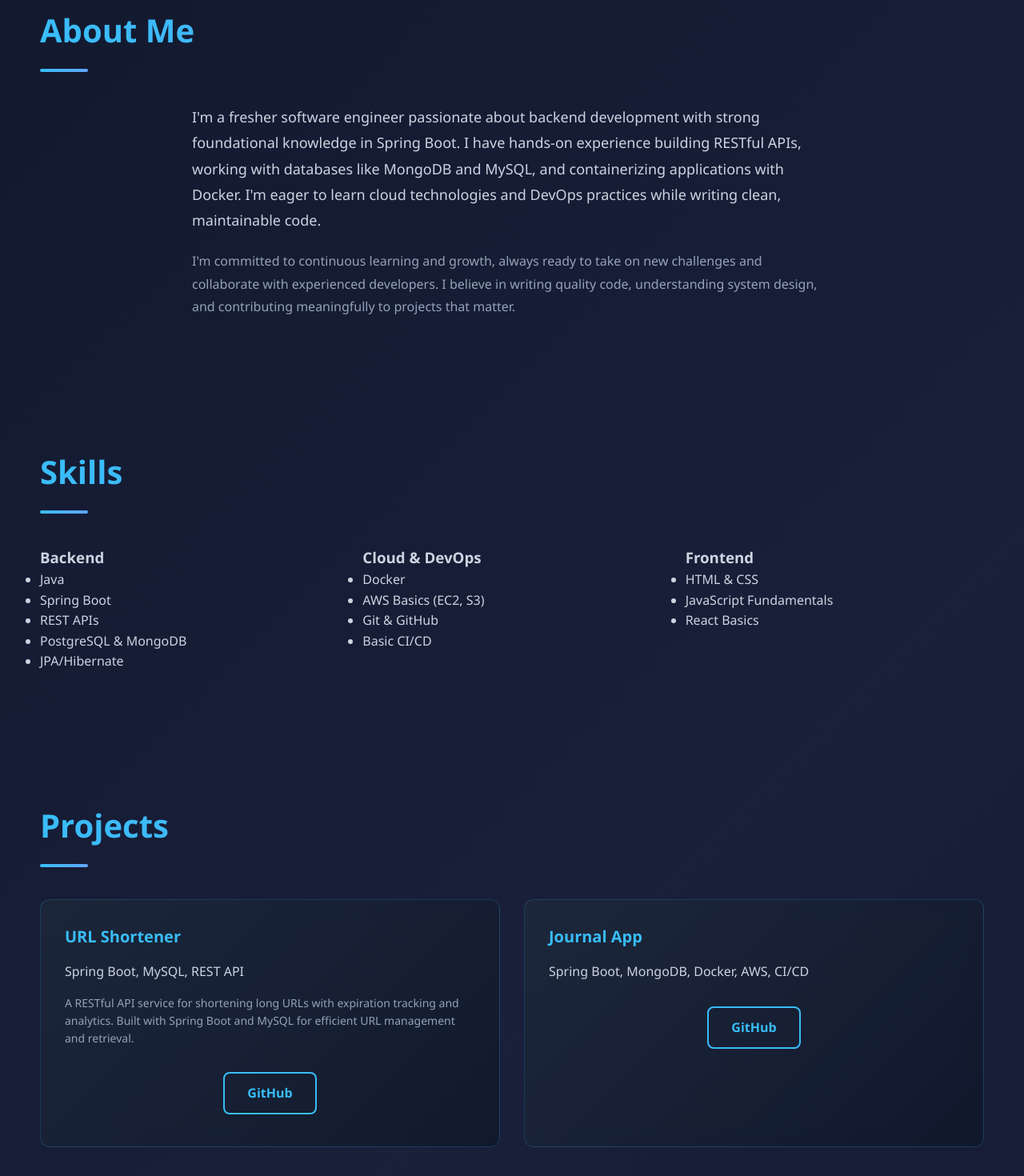
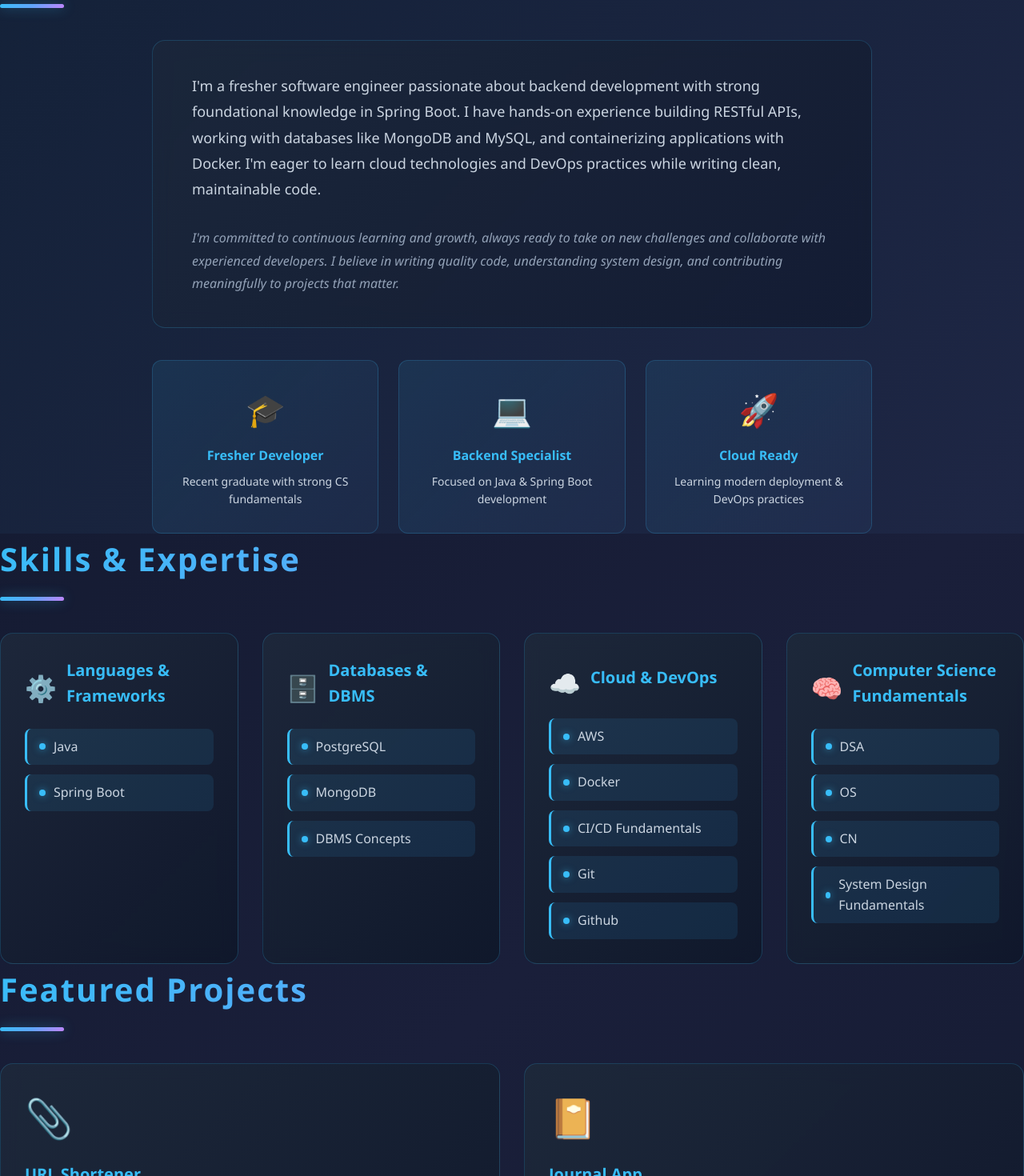
Before and after one commit to SayanBanerjee100/Portfolio, a React (Vite) app: page / in a window 1280 px wide. Shown: the part 880-2350 px from the top of the page at 80% size. Built offline with nearby package versions, Linux system fonts and the light colour scheme.

Commit message:
Files changed Fixed errors

```diff
--- a/src/components/About.jsx
+++ b/src/components/About.jsx
@@ -1,7 +1,9 @@
 export default function About() {
   return (
-    <section id="about" className="section">
+    <section id="about" className="section about-section">
       <h2>About Me</h2>
+      <div className="about-content">
+        <div className="about-card">
           <p style={{
             fontSize: "18px",
             lineHeight: "1.8",
@@ -16,10 +18,31 @@ export default function About() {
             lineHeight: "1.8",
             color: "#94a3b8",
             maxWidth: "800px",
-        margin: "20px auto 0"
+            margin: "30px auto 0",
+            fontStyle: "italic"
           }}>
             I'm committed to continuous learning and growth, always ready to take on new challenges and collaborate with experienced developers. I believe in writing quality code, understanding system design, and contributing meaningfully to projects that matter.
           </p>
+        </div>
+
+        <div className="about-highlights">
+          <div className="highlight-item">
+            <span className="highlight-icon">🎓</span>
+            <h4>Fresher Developer</h4>
+            <p>Recent graduate with strong CS fundamentals</p>
+          </div>
+          <div className="highlight-item">
+            <span className="highlight-icon">💻</span>
+            <h4>Backend Specialist</h4>
+            <p>Focused on Java & Spring Boot development</p>
+          </div>
+          <div className="highlight-item">
+            <span className="highlight-icon">🚀</span>
+            <h4>Cloud Ready</h4>
+            <p>Learning modern deployment & DevOps practices</p>
+          </div>
+        </div>
+      </div>
     </section>
   );
 }
--- a/src/components/Projects.jsx
+++ b/src/components/Projects.jsx
@@ -1,21 +1,24 @@
 export default function Projects() {
   return (
     <section id="projects" className="section">
-      <h2>Projects</h2>
+      <h2>Featured Projects</h2>
 
       <div className="grid">
-        <div className="card">
+        <div className="card project-card">
+          <div className="project-icon">📎</div>
           <h3>URL Shortener</h3>
-          <p>Spring Boot, MySQL, REST API</p>
-          <p style={{ fontSize: "14px", color: "#94a3b8", marginTop: "10px" }}>A RESTful API service for shortening long URLs with expiration tracking and analytics. Built with Spring Boot and MySQL for efficient URL management and retrieval.</p>
+          <p className="tech-stack">Spring Boot • MySQL • REST API</p>
+          <p className="project-description">A robust RESTful API service for shortening long URLs with expiration tracking and analytics. Features include URL compression, redirect management, and visit statistics. Built with Spring Boot and MySQL for efficient data management and retrieval.</p>
           <div className="cert-actions">
             <a href="https://github.com/SayanBanerjee100/UrlShortener" target="_blank" rel="noopener noreferrer" className="btn btn-secondary">GitHub</a>
           </div>
         </div>
 
-        <div className="card">
+        <div className="card project-card">
+          <div className="project-icon">📔</div>
           <h3>Journal App</h3>
-          <p>Spring Boot, MongoDB, Docker, AWS, CI/CD</p>
+          <p className="tech-stack">Spring Boot • MongoDB • Docker • AWS • CI/CD</p>
+          <p className="project-description">A full-stack journal application with containerization and cloud deployment. Demonstrates proficiency in backend API development, database management, Docker containerization, and CI/CD pipeline setup for automated deployment to AWS infrastructure.</p>
           <div className="cert-actions">
             <a href="https://github.com/SayanBanerjee100/journalApp" target="_blank" rel="noopener noreferrer" className="btn btn-secondary">GitHub</a>
           </div>
--- a/src/components/Skills.jsx
+++ b/src/components/Skills.jsx
@@ -1,38 +1,48 @@
 export default function Skills() {
+  const skillCategories = [
+    {
+      title: "Languages & Frameworks",
+      skills: ["Java", "Spring Boot"],
+      icon: "⚙️"
+    },
+    {
+      title: "Databases & DBMS",
+      skills: ["PostgreSQL", "MongoDB", "DBMS Concepts"],
+      icon: "🗄️"
+    },
+    {
+      title: "Cloud & DevOps",
+      skills: ["AWS", "Docker", "CI/CD Fundamentals", "Git", "Github"],
+      icon: "☁️"
+    },
+    {
+      title: "Computer Science Fundamentals",
+      skills: ["DSA", "OS", "CN", "System Design Fundamentals"],
+      icon: "🧠"
+    }
+  ];
+
   return (
     <section id="skills" className="section">
-      <h2>Skills</h2>
+      <h2>Skills & Expertise</h2>
 
       <div className="grid">
-        <div>
-          <h3>Backend</h3>
-          <ul>
-            <li>Java</li>
-            <li>Spring Boot</li>
-            <li>REST APIs</li>
-            <li>PostgreSQL & MongoDB</li>
-            <li>JPA/Hibernate</li>
-          </ul>
-        </div>
-
-        <div>
-          <h3>Cloud & DevOps</h3>
-          <ul>
-            <li>Docker</li>
-            <li>AWS Basics (EC2, S3)</li>
-            <li>Git & GitHub</li>
-            <li>Basic CI/CD</li>
-          </ul>
-        </div>
-
-        <div>
-          <h3>Frontend</h3>
-          <ul>
-            <li>HTML & CSS</li>
-            <li>JavaScript Fundamentals</li>
-            <li>React Basics</li>
-          </ul>
-        </div>
+        {skillCategories.map((category, idx) => (
+          <div key={idx} className="skill-card">
+            <div className="skill-header">
+              <span className="skill-icon">{category.icon}</span>
+              <h3>{category.title}</h3>
+            </div>
+            <div className="skill-list">
+              {category.skills.map((skill, i) => (
+                <div key={i} className="skill-badge">
+                  <span className="skill-dot"></span>
+                  {skill}
+                </div>
+              ))}
+            </div>
+          </div>
+        ))}
       </div>
     </section>
   );
--- a/src/index.css
+++ b/src/index.css
@@ -160,6 +160,8 @@ body.light-mode .hero {
   border-right: .15em solid var(--color-text);
   display: inline-block;
   animation: fadeInDown 0.8s ease, typing 3s steps(30,end) 0.5s forwards, blink-caret .7s step-end infinite;
+  text-shadow: 0 0 30px rgba(56, 189, 248, 0.3);
+  letter-spacing: 1px;
 }
 
 .hero p {
@@ -180,12 +182,19 @@ body.light-mode .hero {
   border-radius: 50%;
   border: 4px solid var(--color-primary);
   object-fit: cover;
-  box-shadow: 0 0 40px rgba(56, 189, 248, 0.3);
-  transition: transform 0.3s ease;
+  box-shadow: 0 0 40px rgba(56, 189, 248, 0.3), 0 0 60px rgba(56, 189, 248, 0.2);
+  transition: all 0.4s ease;
+  animation: float 3s ease-in-out infinite;
 }
 
 .profile-image:hover {
-  transform: scale(1.05);
+  transform: scale(1.08);
+  box-shadow: 0 0 60px rgba(56, 189, 248, 0.5), 0 0 80px rgba(96, 165, 250, 0.3);
+}
+
+@keyframes float {
+  0%, 100% { transform: translateY(0px); }
+  50% { transform: translateY(-10px); }
 }
 
 .photo-upload-input {
@@ -214,20 +223,17 @@ body.light-mode .hero {
   animation: fadeInUp 0.8s ease 0.6s both;
 }
 
-.section {
-  padding: 80px 50px;
-  margin: 0 auto;
-}
-
 .section h2 {
   font-size: 40px;
   margin-bottom: 40px;
-  background: linear-gradient(135deg, var(--color-primary), var(--color-secondary));
+  background: linear-gradient(135deg, var(--color-primary), var(--color-secondary), var(--color-accent));
   -webkit-background-clip: text;
   -webkit-text-fill-color: transparent;
   background-clip: text;
   position: relative;
   padding-bottom: 20px;
+  font-weight: 700;
+  letter-spacing: 2px;
 }
 
 .section h2::after {
@@ -235,10 +241,21 @@ body.light-mode .hero {
   position: absolute;
   bottom: 0;
   left: 0;
-  width: 60px;
-  height: 4px;
-  background: linear-gradient(135deg, var(--color-primary), var(--color-secondary));
-  border-radius: 2px;
+  width: 80px;
+  height: 5px;
+  background: linear-gradient(135deg, var(--color-primary), var(--color-secondary), var(--color-accent));
+  border-radius: 3px;
+  box-shadow: 0 0 15px rgba(56, 189, 248, 0.4);
+  animation: slideIn 0.6s ease;
+}
+
+@keyframes slideIn {
+  from {
+    width: 0;
+  }
+  to {
+    width: 80px;
+  }
 }
 
 .grid {
@@ -248,19 +265,124 @@ body.light-mode .hero {
   margin-top: 30px;
 }
 
+.skill-card {
+  background: linear-gradient(135deg, rgba(30, 41, 59, 0.9), rgba(15, 23, 42, 0.9));
+  padding: 30px;
+  border-radius: 16px;
+  border: 1px solid rgba(56, 189, 248, 0.2);
+  transition: all 0.4s cubic-bezier(0.23, 1, 0.320, 1);
+  backdrop-filter: blur(10px);
+  position: relative;
+  overflow: hidden;
+}
+
+.skill-card::before {
+  content: '';
+  position: absolute;
+  top: -50%;
+  right: -50%;
+  width: 100%;
+  height: 100%;
+  background: radial-gradient(circle, rgba(56, 189, 248, 0.1) 0%, transparent 70%);
+  pointer-events: none;
+  opacity: 0;
+  transition: opacity 0.4s ease;
+}
+
+.skill-card:hover::before {
+  opacity: 1;
+}
+
+.skill-card:hover {
+  transform: translateY(-12px);
+  border-color: rgba(56, 189, 248, 0.6);
+  box-shadow: 0 20px 50px rgba(56, 189, 248, 0.2), 0 0 30px rgba(56, 189, 248, 0.1);
+}
+
+.skill-header {
+  display: flex;
+  align-items: center;
+  gap: 12px;
+  margin-bottom: 25px;
+}
+
+.skill-icon {
+  font-size: 32px;
+  animation: bounce 2s infinite;
+}
+
+.skill-card h3 {
+  color: var(--color-primary);
+  font-size: 20px;
+  font-weight: 700;
+  margin: 0;
+}
+
+.skill-list {
+  display: flex;
+  flex-direction: column;
+  gap: 12px;
+}
+
+.skill-badge {
+  display: flex;
+  align-items: center;
+  gap: 10px;
+  padding: 10px 15px;
+  background: rgba(56, 189, 248, 0.1);
+  border-radius: 8px;
+  color: var(--color-text);
+  font-weight: 500;
+  transition: all 0.3s ease;
+  border-left: 3px solid var(--color-primary);
+}
+
+.skill-badge:hover {
+  background: rgba(56, 189, 248, 0.2);
+  transform: translateX(8px);
+}
+
+.skill-dot {
+  width: 8px;
+  height: 8px;
+  border-radius: 50%;
+  background: var(--color-primary);
+  display: inline-block;
+  box-shadow: 0 0 10px rgba(56, 189, 248, 0.6);
+}
+
 .card {
-  background: linear-gradient(135deg, rgba(30, 41, 59, 0.8), rgba(15, 23, 42, 0.8));
+  background: linear-gradient(135deg, rgba(30, 41, 59, 0.9), rgba(15, 23, 42, 0.9));
   padding: 30px;
-  border-radius: 12px;
+  border-radius: 16px;
   border: 1px solid rgba(56, 189, 248, 0.2);
-  transition: all 0.3s ease;
+  transition: all 0.4s cubic-bezier(0.23, 1, 0.320, 1);
   backdrop-filter: blur(10px);
+  position: relative;
+  overflow: hidden;
+}
+
+.card::before {
+  content: '';
+  position: absolute;
+  top: -50%;
+  right: -50%;
+  width: 100%;
+  height: 100%;
+  background: radial-gradient(circle, rgba(56, 189, 248, 0.1) 0%, transparent 70%);
+  pointer-events: none;
+  opacity: 0;
+  transition: opacity 0.4s ease;
+}
+
+.card:hover::before {
+  opacity: 1;
 }
 
 body.light-mode .card {
-  background: #ffffff;
+  background: linear-gradient(135deg, #ffffff 0%, #f8f9fa 100%);
   color: #1a1a1a;
-  border: 1px solid var(--color-primary);
+  border: 1px solid rgba(56, 189, 248, 0.3);
 }
 
 body.light-mode .card p {
@@ -268,9 +390,9 @@ body.light-mode .card p {
 }
 
 .card:hover {
-  transform: translateY(-8px);
-  border-color: rgba(56, 189, 248, 0.5);
-  box-shadow: 0 10px 40px rgba(56, 189, 248, 0.15);
+  transform: translateY(-12px);
+  border-color: rgba(56, 189, 248, 0.6);
+  box-shadow: 0 20px 50px rgba(56, 189, 248, 0.2), 0 0 30px rgba(56, 189, 248, 0.1);
 }
 
 .card h3 {
@@ -282,6 +404,34 @@ body.light-mode .card p {
 .card p {
   color: var(--color-text);
   margin-bottom: 15px;
+}
+
+.project-card {
+  display: flex;
+  flex-direction: column;
+}
+
+.project-icon {
+  font-size: 48px;
+  margin-bottom: 16px;
+  animation: float 3s ease-in-out infinite;
+}
+
+.tech-stack {
+  font-size: 13px;
+  color: var(--color-primary);
+  font-weight: 600;
+  margin-bottom: 12px;
+  text-transform: uppercase;
+  letter-spacing: 1px;
+}
+
+.project-description {
+  font-size: 15px;
+  color: var(--color-text);
+  line-height: 1.7;
+  flex-grow: 1;
+  margin-bottom: 20px;
 }
 
 .btn {
@@ -298,11 +448,29 @@ body.light-mode .card p {
   font-weight: 600;
   transition: all 0.3s ease;
   box-shadow: 0 4px 15px rgba(56, 189, 248, 0.3);
+  position: relative;
+  overflow: hidden;
+}
+
+.btn::before {
+  content: '';
+  position: absolute;
+  top: 0;
+  left: -100%;
+  width: 100%;
+  height: 100%;
+  background: rgba(255, 255, 255, 0.2);
+  transition: left 0.3s ease;
+  z-index: -1;
+}
+
+.btn:hover::before {
+  left: 100%;
 }
 
 .btn:hover {
-  transform: translateY(-3px);
-  box-shadow: 0 8px 25px rgba(56, 189, 248, 0.4);
+  transform: translateY(-4px);
+  box-shadow: 0 12px 35px rgba(56, 189, 248, 0.5), 0 0 20px rgba(56, 189, 248, 0.3);
 }
 
 .btn-primary {
@@ -315,11 +483,32 @@ body.light-mode .card p {
   color: var(--color-primary);
   border: 2px solid var(--color-primary);
   box-shadow: none;
+  position: relative;
+  overflow: hidden;
+}
+
+.btn-secondary::after {
+  content: '';
+  position: absolute;
+  top: 0;
+  left: -100%;
+  width: 100%;
+  height: 100%;
+  background: rgba(56, 189, 248, 0.2);
+  transition: left 0.4s ease;
+  z-index: -1;
+}
+
+.btn-secondary:hover::after {
+  left: 100%;
 }
 
 .btn-secondary:hover {
   background: rgba(56, 189, 248, 0.1);
   border-color: var(--color-secondary);
+  color: var(--color-secondary);
+  box-shadow: 0 0 20px rgba(56, 189, 248, 0.3);
+  transform: translateY(-3px);
 }
 
 .cert-actions {
@@ -332,6 +521,50 @@ body.light-mode .card p {
 
 .cert-actions a {
   flex: 0 1 auto;
+}
+
+.cert-card {
+  display: flex;
+  flex-direction: column;
+}
+
+.cert-header {
+  display: flex;
+  align-items: flex-start;
+  justify-content: space-between;
+  gap: 12px;
+  margin-bottom: 15px;
+}
+
+.cert-header h3 {
+  margin: 0;
+  flex: 1;
+}
+
+.cert-badge {
+  display: inline-block;
+  padding: 6px 14px;
+  border-radius: 20px;
+  font-size: 11px;
+  font-weight: 700;
+  text-transform: uppercase;
+  letter-spacing: 0.5px;
+  white-space: nowrap;
+  background: rgba(56, 189, 248, 0.2);
+  color: var(--color-primary);
+  border: 1px solid rgba(56, 189, 248, 0.3);
+}
+
+.cert-badge.achievement {
+  background: rgba(192, 132, 252, 0.2);
+  color: var(--color-accent);
+  border-color: rgba(192, 132, 252, 0.3);
+}
+
+.cert-badge.certificate {
+  background: rgba(56, 189, 248, 0.2);
+  color: var(--color-primary);
+  border-color: rgba(56, 189, 248, 0.3);
 }
 
 .social-links {
@@ -350,17 +583,67 @@ body.light-mode .card p {
   text-decoration: none;
   font-weight: 600;
   font-size: 18px;
-  padding: 12px 24px;
+  padding: 14px 28px;
   border: 2px solid var(--color-primary);
-  border-radius: 8px;
+  border-radius: 10px;
   transition: all 0.3s ease;
   position: relative;
+  overflow: hidden;
+}
+
+.social-link::before {
+  content: '';
+  position: absolute;
+  top: 0;
+  left: -100%;
+  width: 100%;
+  height: 100%;
+  background: rgba(56, 189, 248, 0.1);
+  transition: left 0.4s ease;
+  z-index: -1;
+}
+
+.social-link:hover::before {
+  left: 100%;
 }
 
 .social-link:hover {
   background: rgba(56, 189, 248, 0.1);
-  transform: translateY(-3px);
+  transform: translateY(-4px);
   border-color: var(--color-secondary);
+  color: var(--color-secondary);
+  box-shadow: 0 10px 30px rgba(56, 189, 248, 0.2);
+}
+
+.contact-section {
+  background: linear-gradient(135deg, rgba(56, 189, 248, 0.05) 0%, rgba(96, 165, 250, 0.05) 100%);
+  border-radius: 16px;
+  padding: 80px 50px;
+}
+
+.contact-card {
+  background: linear-gradient(135deg, rgba(30, 41, 59, 0.8), rgba(15, 23, 42, 0.8));
+  padding: 40px;
+  border-radius: 16px;
+  border: 1px solid rgba(56, 189, 248, 0.2);
+  backdrop-filter: blur(10px);
+  max-width: 500px;
+  margin: 0 auto 50px;
+  transition: all 0.4s ease;
+}
+
+.contact-card:hover {
+  border-color: rgba(56, 189, 248, 0.6);
+  box-shadow: 0 20px 50px rgba(56, 189, 248, 0.15);
+  transform: translateY(-8px);
+}
+
+.email-section {
+  display: flex;
+  align-items: center;
+  justify-content: center;
+  gap: 20px;
+  text-align: left;
 }
 
 .resume-box {
@@ -390,6 +673,71 @@ body.light-mode .resume-preview {
 .resume-actions a {
   padding: 14px 35px;
   font-size: 16px;
+}
+
+.about-section {
+  background: linear-gradient(135deg, rgba(56, 189, 248, 0.05) 0%, rgba(96, 165, 250, 0.05) 100%);
+}
+
+.about-content {
+  max-width: 900px;
+  margin: 0 auto;
+}
+
+.about-card {
+  background: linear-gradient(135deg, rgba(30, 41, 59, 0.6), rgba(15, 23, 42, 0.6));
+  padding: 40px;
+  border-radius: 16px;
+  border: 1px solid rgba(56, 189, 248, 0.2);
+  backdrop-filter: blur(10px);
+  margin-bottom: 40px;
+  transition: all 0.4s ease;
+}
+
+.about-card:hover {
+  border-color: rgba(56, 189, 248, 0.4);
+  box-shadow: 0 15px 40px rgba(56, 189, 248, 0.1);
+}
+
+.about-highlights {
+  display: grid;
+  grid-template-columns: repeat(auto-fit, minmax(220px, 1fr));
+  gap: 25px;
+}
+
+.highlight-item {
+  text-align: center;
+  padding: 30px 20px;
+  background: linear-gradient(135deg, rgba(56, 189, 248, 0.1), rgba(96, 165, 250, 0.05));
+  border-radius: 12px;
+  border: 1px solid rgba(56, 189, 248, 0.2);
+  transition: all 0.3s ease;
+}
+
+.highlight-item:hover {
+  background: linear-gradient(135deg, rgba(56, 189, 248, 0.15), rgba(96, 165, 250, 0.1));
+  border-color: rgba(56, 189, 248, 0.4);
+  transform: translateY(-6px);
+}
+
+.highlight-icon {
+  font-size: 40px;
+  display: block;
+  margin-bottom: 12px;
+  animation: float 3s ease-in-out infinite;
+}
+
+.highlight-item h4 {
+  color: var(--color-primary);
+  font-size: 16px;
+  margin-bottom: 8px;
+  font-weight: 700;
+}
+
+.highlight-item p {
+  color: var(--color-text);
+  font-size: 14px;
+  margin: 0;
 }
 
 @keyframes fadeInDown {
```
Also changed, not shown: src/components/Certificates.jsx (+10 -16 lines), src/components/Contact.jsx (+23 -11 lines). Lines whose indentation alone changed are shown as unchanged.
